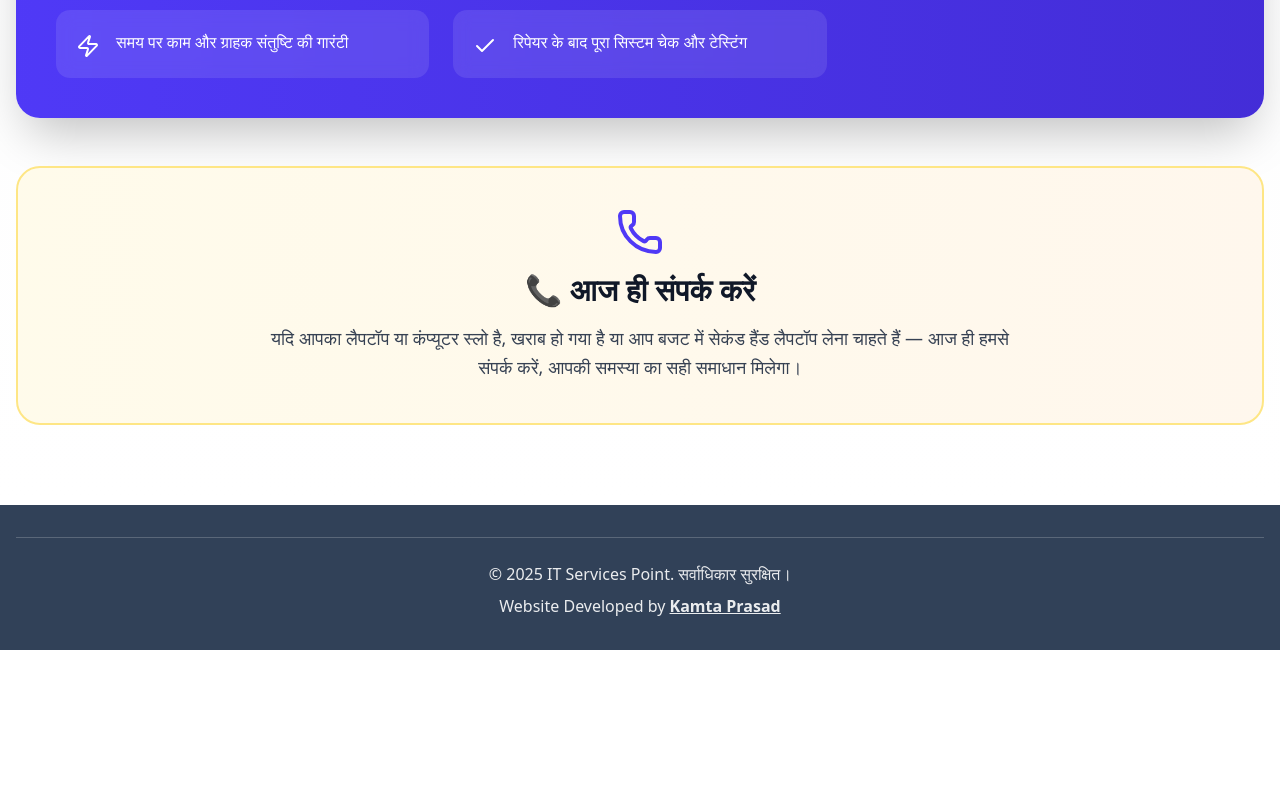
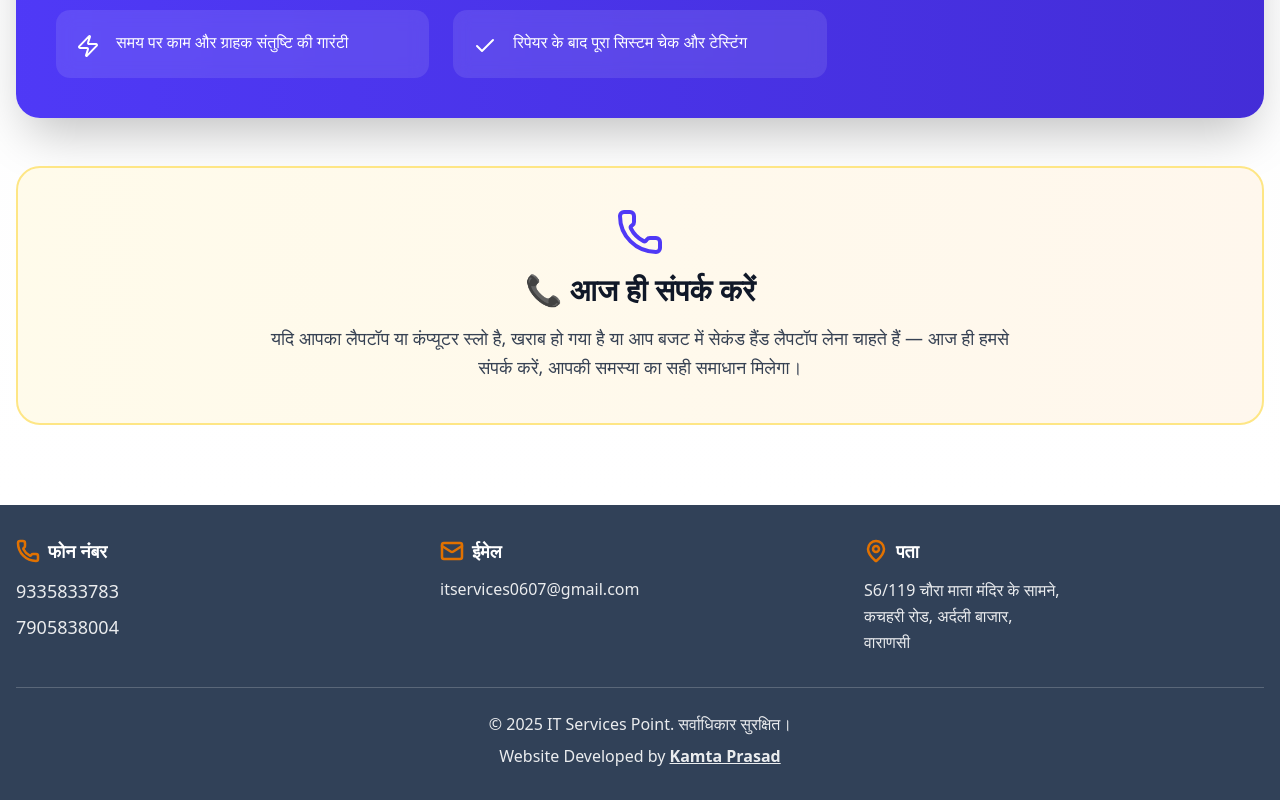
Before and after one commit to kp1153/itpoint, a Next.js app: page / in a window 1280 px wide. Shown: the part 2762-3562 px from the top of the page. Before the commit the page ends 3412 px from the top, so only its background shows below. Built offline with nearby package versions, Linux system fonts and the light colour scheme.

Commit message:
force deploy

```diff
--- a/components/Footer.js
+++ b/components/Footer.js
@@ -1,7 +1,62 @@
+import { Phone, Mail, MapPin } from "lucide-react";
+
 export default function Footer() {
   return (
     <footer className="bg-slate-700 text-white py-8">
       <div className="max-w-7xl mx-auto px-4">
+        {/* Contact Information */}
+        <div className="grid grid-cols-1 md:grid-cols-3 gap-6 mb-8">
+          {/* Phone Numbers */}
+          <div className="text-center md:text-left">
+            <div className="flex items-center justify-center md:justify-start gap-2 mb-3">
+              <Phone size={24} className="text-amber-600" strokeWidth={2.5} />
+              <h3 className="text-lg font-bold">फोन नंबर</h3>
+            </div>
+            <div className="space-y-2">
+              <a
+                href="tel:+919335833783"
+                className="block text-white/90 hover:text-amber-600 text-lg font-medium transition-colors"
+              >
+                9335833783
+              </a>
+              <a
+                href="tel:+917905838004"
+                className="block text-white/90 hover:text-amber-600 text-lg font-medium transition-colors"
+              >
+                7905838004
+              </a>
+            </div>
+          </div>
+
+          {/* Email */}
+          <div className="text-center md:text-left">
+            <div className="flex items-center justify-center md:justify-start gap-2 mb-3">
+              <Mail size={24} className="text-amber-600" strokeWidth={2.5} />
+              <h3 className="text-lg font-bold">ईमेल</h3>
+            </div>
+            <a
+              href="mailto:itservices0607@gmail.com"
+              className="text-white/90 hover:text-amber-600 text-base font-medium break-all transition-colors"
+            >
+              itservices0607@gmail.com
+            </a>
+          </div>
+
+          {/* Address */}
+          <div className="text-center md:text-left">
+            <div className="flex items-center justify-center md:justify-start gap-2 mb-3">
+              <MapPin size={24} className="text-amber-600" strokeWidth={2.5} />
+              <h3 className="text-lg font-bold">पता</h3>
+            </div>
+            <p className="text-white/90 text-base leading-relaxed">
+              S6/119 चौरा माता मंदिर के सामने,<br />
+              कचहरी रोड, अर्दली बाजार,<br />
+              वाराणसी
+            </p>
+          </div>
+        </div>
+
+        {/* Copyright */}
         <div className="border-t border-white/20 pt-6 text-center text-white/90 space-y-2">
           <p>© 2025 IT Services Point. सर्वाधिकार सुरक्षित।</p>
           <p>
```
